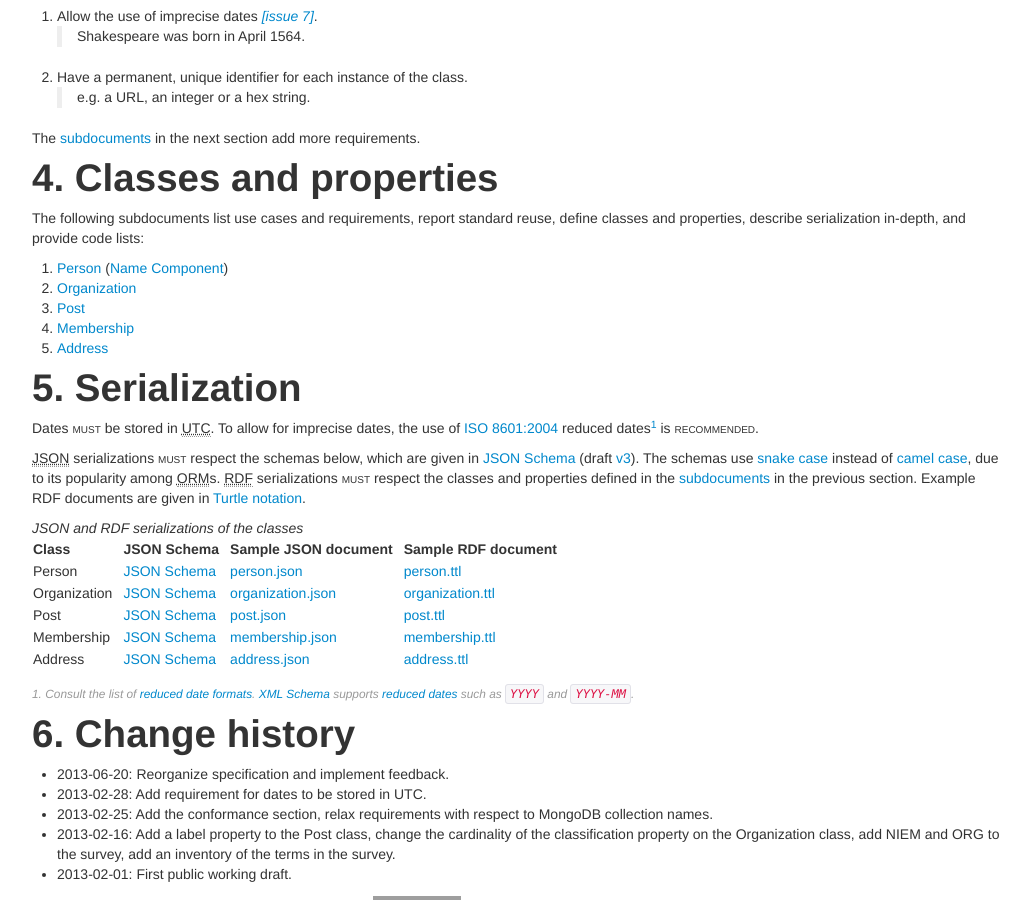
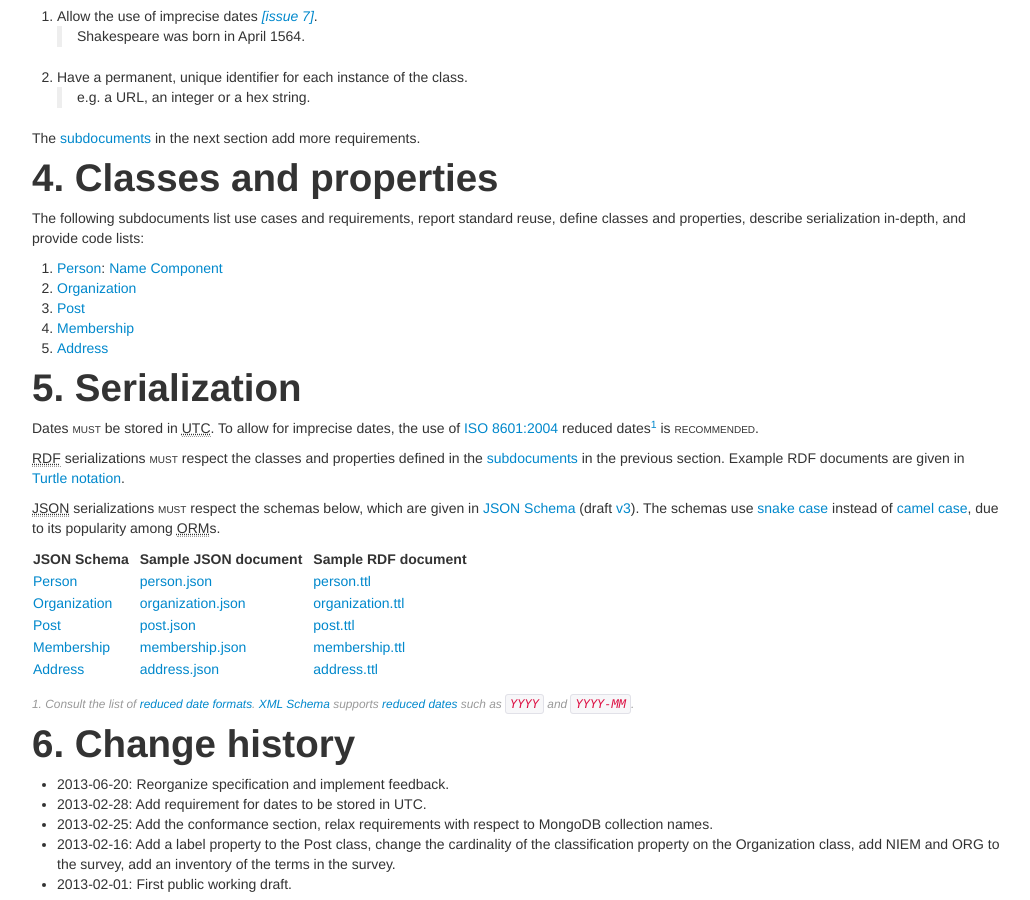
Before and after one commit to popolo-project/popolo-spec, a Jekyll site: the page built from specs/index.md, in a window 1280 px wide and 900 px high, scrolled down 814 px. Shown: the whole window, without its empty margins (223-1253 px from the left). Built offline with Jekyll 4.4.1, drawn with Linux system fonts in a browser that asks for light colours; nearby versions of some CDN libraries; Markdown is read by kramdown in place of the engine named in the settings; grey boxes are pictures that could not be loaded.

Commit message:
remove column from table

```diff
--- a/specs/index.md
+++ b/specs/index.md
@@ -65,7 +65,7 @@ The [subdocuments](#classes-and-properties) in the next section add more require
 
 The following subdocuments list use cases and requirements, report standard reuse, define classes and properties, describe serialization in-depth, and provide code lists:
 
-1. [Person](/specs/person.html) ([Name Component](/specs/person/name-component.html))
+1. [Person](/specs/person.html): [Name Component](/specs/person/name-component.html)
 1. [Organization](/specs/organization.html)
 1. [Post](/specs/post.html)
 1. [Membership](/specs/membership.html)
@@ -75,13 +75,13 @@ The following subdocuments list use cases and requirements, report standard reus
 
 Dates <em class="rfc2119">must</em> be stored in <abbr title="Coordinated Universal Time">UTC</abbr>. To allow for imprecise dates, the use of [ISO 8601:2004](http://www.iso.org/iso/catalogue_detail?csnumber=40874) reduced dates[<sup>1</sup>](#note1) is <em class="rfc2119">recommended</em>.
 
-<abbr title="JavaScript Object Notation">JSON</abbr> serializations <em class="rfc2119">must</em> respect the schemas below, which are given in [JSON Schema](http://json-schema.org/) (draft [v3](http://tools.ietf.org/html/draft-zyp-json-schema-03)). The schemas use [snake case](http://en.wikipedia.org/wiki/Snake_case) instead of [camel case](http://en.wikipedia.org/wiki/CamelCase), due to its popularity among <abbr title="object-relational mapper">ORM</abbr>s. <abbr title="Resource Description Framework">RDF</abbr> serializations <em class="rfc2119">must</em> respect the classes and properties defined in the [subdocuments](#classes-and-properties) in the previous section. Example RDF documents are given in [Turtle notation](http://www.w3.org/TeamSubmission/turtle/).
+<abbr title="Resource Description Framework">RDF</abbr> serializations <em class="rfc2119">must</em> respect the classes and properties defined in the [subdocuments](#classes-and-properties) in the previous section. Example RDF documents are given in [Turtle notation](http://www.w3.org/TeamSubmission/turtle/).
+
+<abbr title="JavaScript Object Notation">JSON</abbr> serializations <em class="rfc2119">must</em> respect the schemas below, which are given in [JSON Schema](http://json-schema.org/) (draft [v3](http://tools.ietf.org/html/draft-zyp-json-schema-03)). The schemas use [snake case](http://en.wikipedia.org/wiki/Snake_case) instead of [camel case](http://en.wikipedia.org/wiki/CamelCase), due to its popularity among <abbr title="object-relational mapper">ORM</abbr>s.
 
 <table>
-  <caption>JSON and RDF serializations of the classes</caption>
   <thead>
     <tr>
-      <th>Class</th>
       <th>JSON Schema</th>
       <th>Sample JSON document</th>
       <th>Sample RDF document</th>
@@ -89,32 +89,27 @@ Dates <em class="rfc2119">must</em> be stored in <abbr title="Coordinated Univer
   </thead>
   <tbody>
     <tr>
-      <td>Person</td>
-      <td><a href="/schemas/person.json">JSON Schema</a></td>
+      <td><a href="/schemas/person.json">Person</a></td>
       <td><a href="/examples/person.json">person.json</a></td>
       <td><a href="/examples/person.ttl">person.ttl</a></td>
     </tr>
     <tr>
-      <td>Organization</td>
-      <td><a href="/schemas/organization.json">JSON Schema</a></td>
+      <td><a href="/schemas/organization.json">Organization</a></td>
       <td><a href="/examples/organization.json">organization.json</a></td>
       <td><a href="/examples/organization.ttl">organization.ttl</a></td>
     </tr>
     <tr>
-      <td>Post</td>
-      <td><a href="/schemas/post.json">JSON Schema</a></td>
+      <td><a href="/schemas/post.json">Post</a></td>
       <td><a href="/examples/post.json">post.json</a></td>
       <td><a href="/examples/post.ttl">post.ttl</a></td>
     </tr>
     <tr>
-      <td>Membership</td>
-      <td><a href="/schemas/membership.json">JSON Schema</a></td>
+      <td><a href="/schemas/membership.json">Membership</a></td>
       <td><a href="/examples/membership.json">membership.json</a></td>
       <td><a href="/examples/membership.ttl">membership.ttl</a></td>
     </tr>
     <tr>
-      <td>Address</td>
-      <td><a href="/schemas/address.json">JSON Schema</a></td>
+      <td><a href="/schemas/address.json">Address</a></td>
       <td><a href="/examples/address.json">address.json</a></td>
       <td><a href="/examples/address.ttl">address.ttl</a></td>
     </tr>
```
